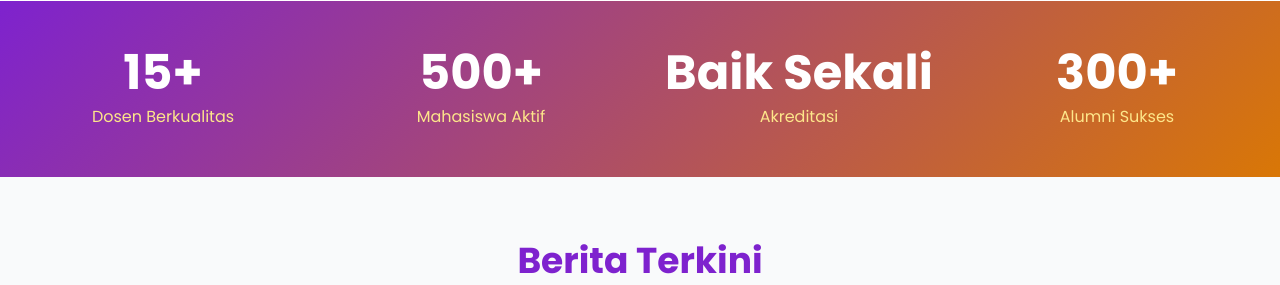
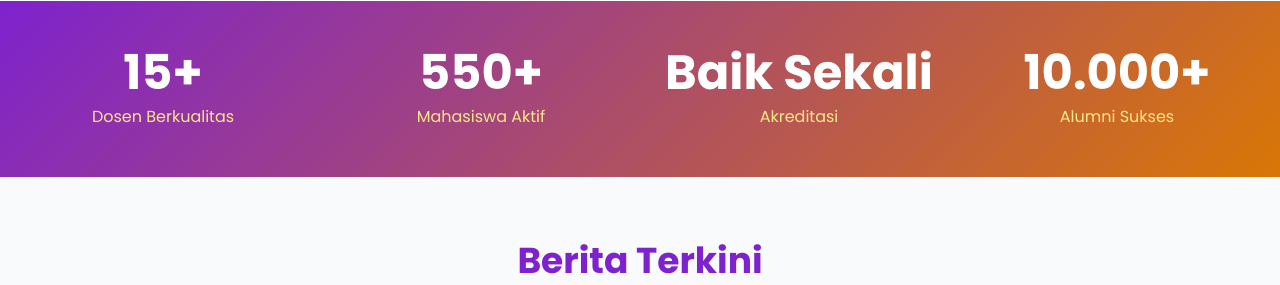
Before and after one commit to junaidis10/si_unh_website, a Django app: page / in a window 1280 px wide. Shown: the part 2025-2310 px from the top of the page. Run offline with Django 5.2, Linux system fonts and the light colour scheme; data comes from the database, SQL or seed files in the repository; some libraries are stand-ins or nearby versions.

Commit message:
feat: Update active student and successful alumni counts on the homepage.

```diff
--- a/templates/home.html
+++ b/templates/home.html
@@ -88,7 +88,7 @@
                 <div class="text-gold-200">Dosen Berkualitas</div>
             </div>
             <div class="hover-scale cursor-pointer">
-                <div class="text-5xl font-bold mb-2">500+</div>
+                <div class="text-5xl font-bold mb-2">550+</div>
                 <div class="text-gold-200">Mahasiswa Aktif</div>
             </div>
             <div class="hover-scale cursor-pointer">
@@ -96,7 +96,7 @@
                 <div class="text-gold-200">Akreditasi</div>
             </div>
             <div class="hover-scale cursor-pointer">
-                <div class="text-5xl font-bold mb-2">300+</div>
+                <div class="text-5xl font-bold mb-2">10.000+</div>
                 <div class="text-gold-200">Alumni Sukses</div>
             </div>
         </div>
```
